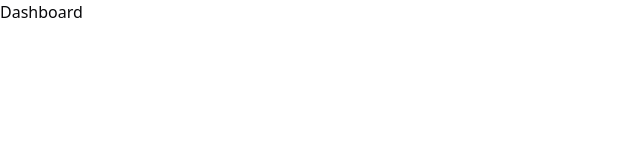
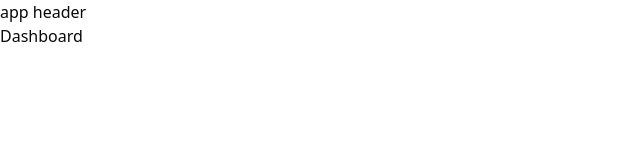
Before and after one commit to lucastenani/pizza.shop, a React (Vite) app: page / in a window 1280 px wide. Shown: the top 160 px of the page, without its empty margins (0-640 px from the left). Built offline with nearby package versions, Linux system fonts and the light colour scheme.

Commit message:
configure Application Layouts

```diff
--- /dev/null
+++ b/src/pages/_layouts/app.tsx
@@ -0,0 +1,12 @@
+import { Outlet } from 'react-router-dom'
+
+export function AppLayout() {
+  return (
+    <div>
+      <header>app header</header>
+      <main>
+        <Outlet />
+      </main>
+    </div>
+  )
+}
--- /dev/null
+++ b/src/pages/_layouts/auth.tsx
@@ -0,0 +1,12 @@
+import { Outlet } from 'react-router-dom'
+
+export function AuthLayout() {
+  return (
+    <div>
+      <header>auth header</header>
+      <main>
+        <Outlet />
+      </main>
+    </div>
+  )
+}
```
Also changed, not shown: src/routes.tsx (+12 -2 lines).
